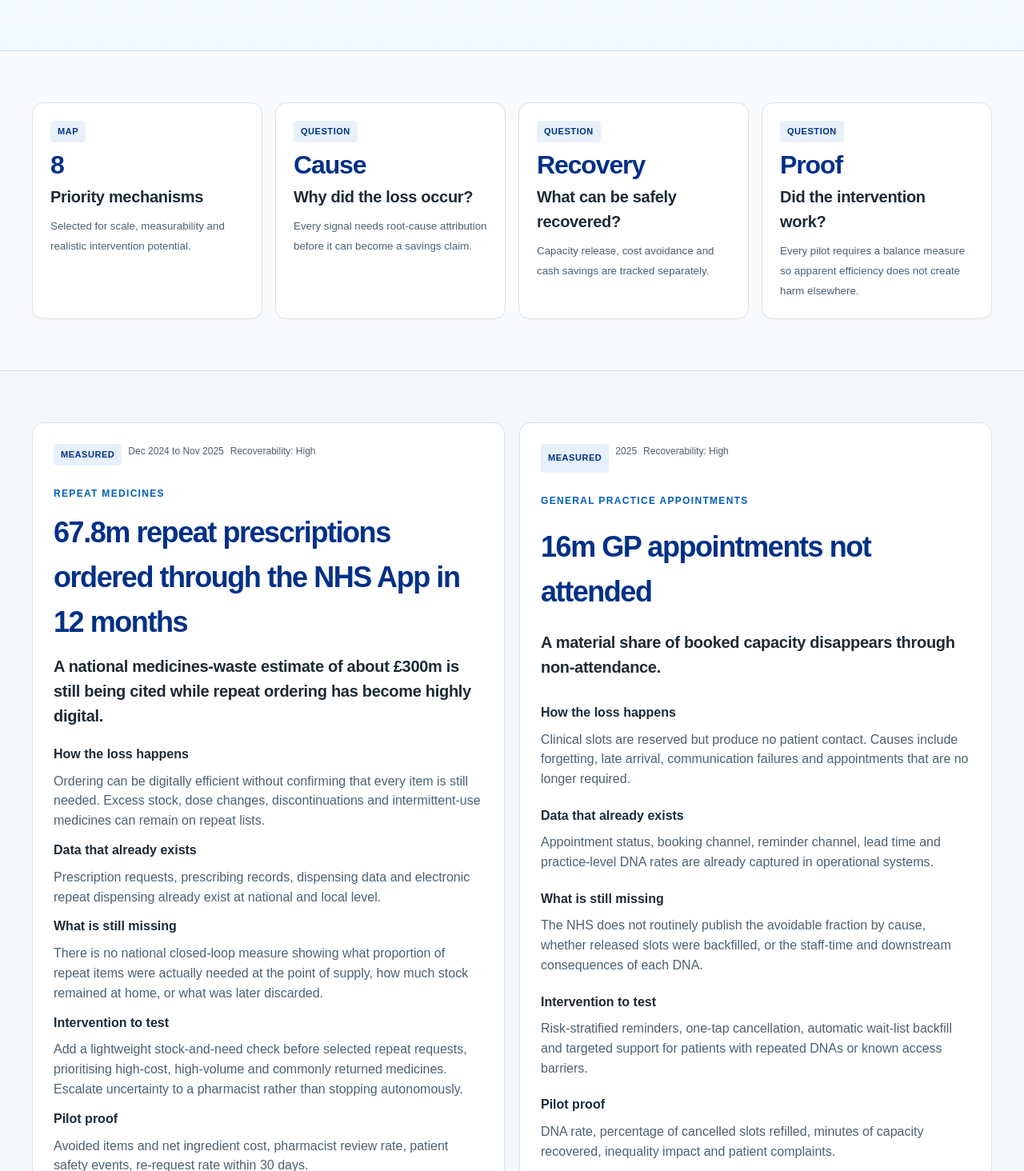
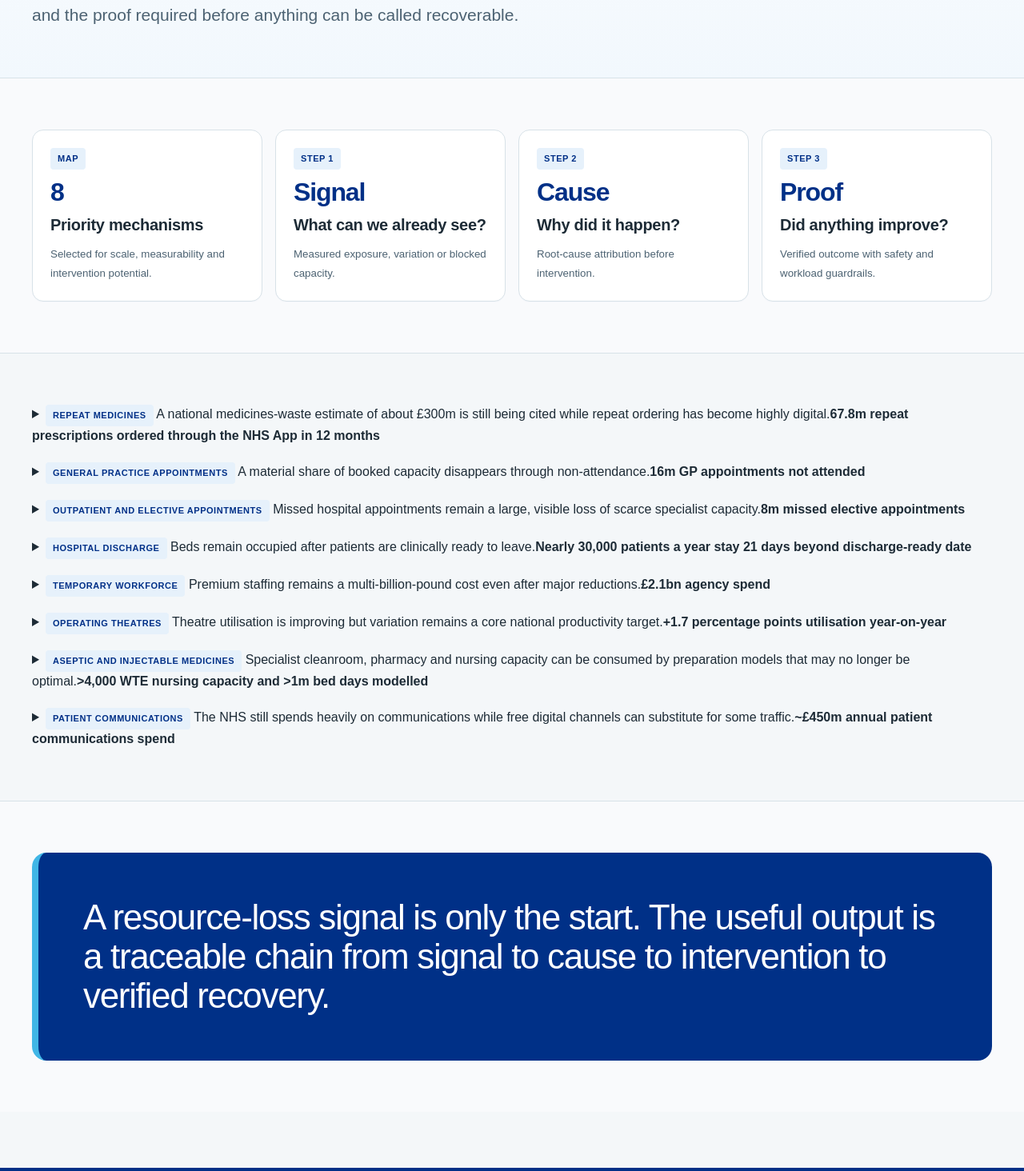
Before and after one commit to Nylon1/NHS, a Next.js app: page /loss-map in a window 1280 px wide. Shown: the part 526-1990 px from the top of the page at 80% size. Built offline with nearby package versions, Linux system fonts and the light colour scheme.

Commit message:
Simplify loss map with progressive disclosure

```diff
--- a/app/loss-map/page.tsx
+++ b/app/loss-map/page.tsx
@@ -5,70 +5,46 @@ export default function LossMapPage() {
     <>
       <section className="page-head">
         <div className="shell">
-          <div className="eyebrow">NHS resource loss map</div>
-          <h1>Where resource disappears, what we can already see, and what is still invisible.</h1>
-          <p className="lede">
-            The purpose of this map is not to label all activity as waste. It is to identify where measurable resource loss, avoidable variation or blocked capacity may exist, then define the data and intervention needed to test it safely.
-          </p>
+          <div className="eyebrow">Resource loss map</div>
+          <h1>See where resource may be leaking, then open the mechanism only when you need the detail.</h1>
+          <p className="lede">Each mechanism separates the visible signal from the missing data, the intervention and the proof required before anything can be called recoverable.</p>
         </div>
       </section>
 
       <section className="section">
-        <div className="shell">
-          <div className="metric-grid">
-            <div className="metric"><span className="badge">Map</span><strong>{lossMechanisms.length}</strong><h3>Priority mechanisms</h3><small>Selected for scale, measurability and realistic intervention potential.</small></div>
-            <div className="metric"><span className="badge">Question</span><strong>Cause</strong><h3>Why did the loss occur?</h3><small>Every signal needs root-cause attribution before it can become a savings claim.</small></div>
-            <div className="metric"><span className="badge">Question</span><strong>Recovery</strong><h3>What can be safely recovered?</h3><small>Capacity release, cost avoidance and cash savings are tracked separately.</small></div>
-            <div className="metric"><span className="badge">Question</span><strong>Proof</strong><h3>Did the intervention work?</h3><small>Every pilot requires a balance measure so apparent efficiency does not create harm elsewhere.</small></div>
-          </div>
+        <div className="shell metric-grid">
+          <div className="metric"><span className="badge">Map</span><strong>{lossMechanisms.length}</strong><h3>Priority mechanisms</h3><small>Selected for scale, measurability and intervention potential.</small></div>
+          <div className="metric"><span className="badge">Step 1</span><strong>Signal</strong><h3>What can we already see?</h3><small>Measured exposure, variation or blocked capacity.</small></div>
+          <div className="metric"><span className="badge">Step 2</span><strong>Cause</strong><h3>Why did it happen?</h3><small>Root-cause attribution before intervention.</small></div>
+          <div className="metric"><span className="badge">Step 3</span><strong>Proof</strong><h3>Did anything improve?</h3><small>Verified outcome with safety and workload guardrails.</small></div>
         </div>
       </section>
 
       <section className="section">
-        <div className="shell">
-          <div className="card-grid">
-            {lossMechanisms.map((item) => (
-              <article className="card evidence-card" key={item.id}>
-                <div className="meta-row">
-                  <span className="badge">{item.evidence}</span>
-                  <span>{item.period}</span>
-                  <span>Recoverability: {item.recoverability}</span>
+        <div className="shell opportunity-stack">
+          {lossMechanisms.map((item) => (
+            <details className="reveal-card" key={item.id}>
+              <summary>
+                <span><span className="badge">{item.area}</span> {item.signal}</span>
+                <strong>{item.scale}</strong>
+              </summary>
+              <div className="reveal-body">
+                <div className="meta-row"><span>Evidence: {item.evidence}</span><span>{item.period}</span><span>Recoverability: {item.recoverability}</span></div>
+                <div className="opportunity-grid">
+                  <div><strong>How the loss happens</strong><p>{item.lossMechanism}</p></div>
+                  <div><strong>Existing data</strong><p>{item.existingData}</p></div>
+                  <div><strong>Missing data</strong><p>{item.missingData}</p></div>
+                  <div><strong>Intervention to test</strong><p>{item.intervention}</p></div>
+                  <div><strong>Pilot proof</strong><p>{item.pilotMetric}</p></div>
                 </div>
-                <div className="eyebrow" style={{ marginTop: 14 }}>{item.area}</div>
-                <div className="evidence-value">{item.scale}</div>
-                <h3>{item.signal}</h3>
-
-                <div>
-                  <strong>How the loss happens</strong>
-                  <p>{item.lossMechanism}</p>
-                </div>
-
-                <div>
-                  <strong>Data that already exists</strong>
-                  <p>{item.existingData}</p>
-                </div>
-
-                <div>
-                  <strong>What is still missing</strong>
-                  <p>{item.missingData}</p>
-                </div>
-
-                <div>
-                  <strong>Intervention to test</strong>
-                  <p>{item.intervention}</p>
-                </div>
-
-                <div>
-                  <strong>Pilot proof</strong>
-                  <p>{item.pilotMetric}</p>
-                </div>
-
                 <a className="source-link" href={item.sourceUrl} target="_blank" rel="noreferrer">Source: {item.sourceLabel} ↗</a>
-              </article>
-            ))}
-          </div>
+              </div>
+            </details>
+          ))}
         </div>
       </section>
+
+      <section className="section"><div className="shell quote">A resource-loss signal is only the start. The useful output is a traceable chain from signal to cause to intervention to verified recovery.</div></section>
     </>
   );
 }
```
